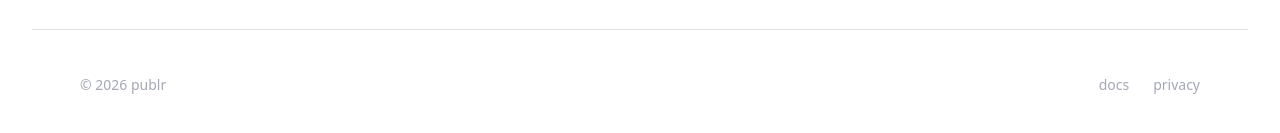
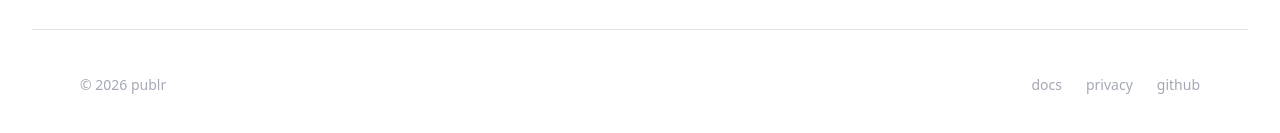
Before and after one commit to abena07/publr, a React (Vite) app in the folder frontend/: page / in a window 1280 px wide. Shown: the part 971-1104 px from the top of the page. Built offline with nearby package versions, Linux system fonts and the light colour scheme; no server answers.

Commit message:
clean up to make it open source friendly

```diff
--- a/frontend/src/pages/Landing.tsx
+++ b/frontend/src/pages/Landing.tsx
@@ -88,6 +88,9 @@ export default function Landing() {
           <Link to="/privacy" className="shrink-0 py-1 transition-colors hover:text-[#1c1c1e]">
             privacy
           </Link>
+          <a href="https://github.com/abena07/publr" target="_blank" rel="noreferrer" className="shrink-0 py-1 transition-colors hover:text-[#1c1c1e]">
+            github
+          </a>
         </div>
       </footer>
     </div>
```
Also changed, not shown: 1 other file (tests, documents, lock files or other folders).
